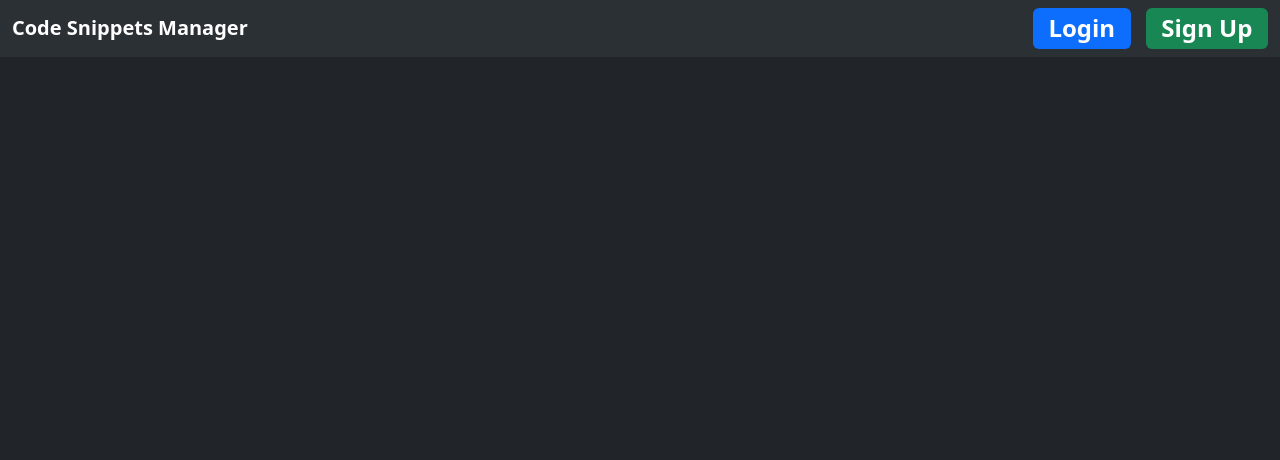
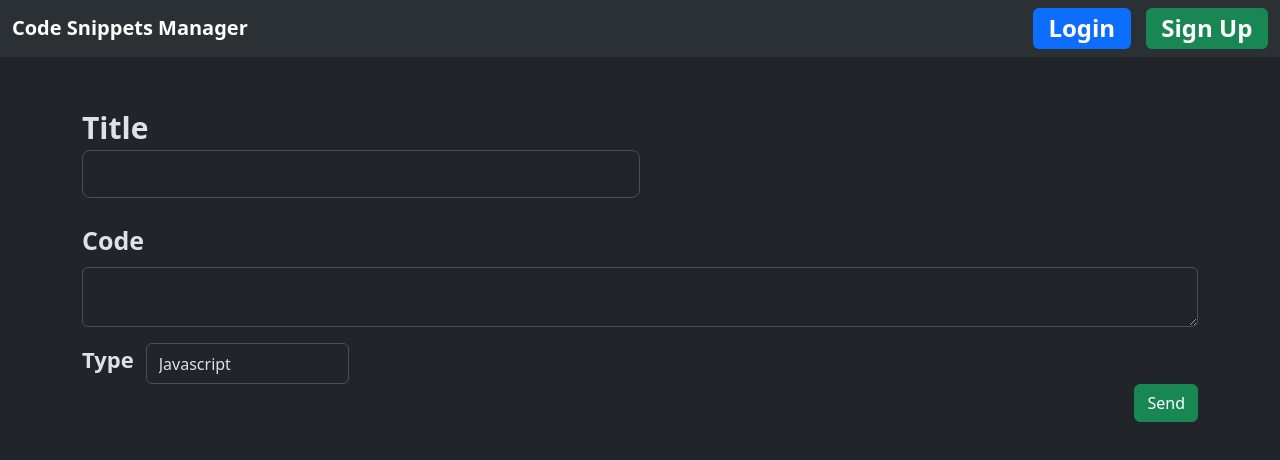
Before and after one commit to VencislavManoilov/Code-Snippets-Manager, a React (Create React App) app in the folder front-end/: page /create in a window 1280 px wide. Shown: the top 460 px of the page. Built offline with nearby package versions, Linux system fonts and the light colour scheme; no server answers.

Commit message:
Added Create page; Fixed Create button

```diff
--- a/front-end/src/App.js
+++ b/front-end/src/App.js
@@ -5,6 +5,7 @@ import Navbar from './components/Navbar';
 import Login from './components/Login';
 import Signup from './components/Signup';
 import Profile from './components/Profile';
+import Create from './components/Create';
 
 const InitComponent = ({ user }) => {
     return user ? (
@@ -46,6 +47,7 @@ function App() {
                 <Route path='/login' element={<Login />} />
                 <Route path='/signup' element={<Signup />} />
                 <Route path='/profile' element={<Profile user={user} />} />
+                <Route path='/create' element={<Create />} />
             </Routes>
         </Router>
     );
--- /dev/null
+++ b/front-end/src/components/Create.js
@@ -0,0 +1,66 @@
+import React, { useState, useEffect, useRef } from "react";
+
+const Create = () => {
+    const [title, setTitle] = useState("");
+    const [code, setCode] = useState("");
+    const [type, setType] = useState("");
+    const textareaRef = useRef(null);
+
+    const updateTextarea = () => {
+        const textarea = textareaRef.current;
+        textarea.style.overflow = 'hidden';
+        textarea.style.height = 'auto';
+        textarea.style.height = textarea.scrollHeight + "px";
+    };
+
+    useEffect(() => {
+        updateTextarea();
+    }, [code]);
+
+    return (
+        <div className="container mt-5">
+            <div className="col-lg-6">
+                <label htmlFor="title" style={{fontSize: 30, fontWeight: "bold"}}>Title</label>
+                <input
+                    id="title"
+                    className="form-control form-control-lg"
+                    type="text"
+                    value={title}
+                    onChange={(e) => setTitle(e.target.value)}
+                />
+            </div>
+
+            <div className="col-12 mt-4">
+                <label htmlFor="textarea" className="form-label" style={{fontSize: 25, fontWeight: "bold"}}>Code</label>
+                <textarea
+                    id="textarea"
+                    className="form-control"
+                    ref={textareaRef}
+                    value={code}
+                    onChange={(e) => setCode(e.target.value)}
+                    onKeyUp={updateTextarea}
+                />
+            </div>
+
+            <div className="col-8 col-lg-3 mt-3 row text-center">
+                <label htmlFor="select" className="form-label col-auto" style={{fontSize: 22, fontWeight: "bold"}}>Type</label>
+                <select
+                    id="select"
+                    className="form-control selectpicker col"
+                    value={type}
+                    onChange={(e) => setType(e.target.value)}
+                >
+                    <option data-tokens="js">Javascript</option>
+                    <option data-tokens="cpp">C++</option>
+                    <option data-tokens="cs">C#</option>
+                </select>
+            </div>
+
+            <div className="col-12 text-end">
+                <button className="btn btn-success">Send</button>
+            </div>
+        </div>
+    );
+}
+
+export default Create;
--- a/front-end/src/components/Navbar.js
+++ b/front-end/src/components/Navbar.js
@@ -6,7 +6,7 @@ const User = ({isLoggedIn}) => {
         <div>
             {isLoggedIn ? (
                 <div className="navbar">
-                    <button className="btn btn-success" style={{"margin-right": "30px"}}>Create</button>
+                    <button className="btn btn-success" onClick={() => {window.location.href = "/create"}} style={{marginRight: "30px"}}>Create</button>
                     <a className="d-flex link" href="/profile">{isLoggedIn.name}</a>
                 </div>
             ) : (
```
